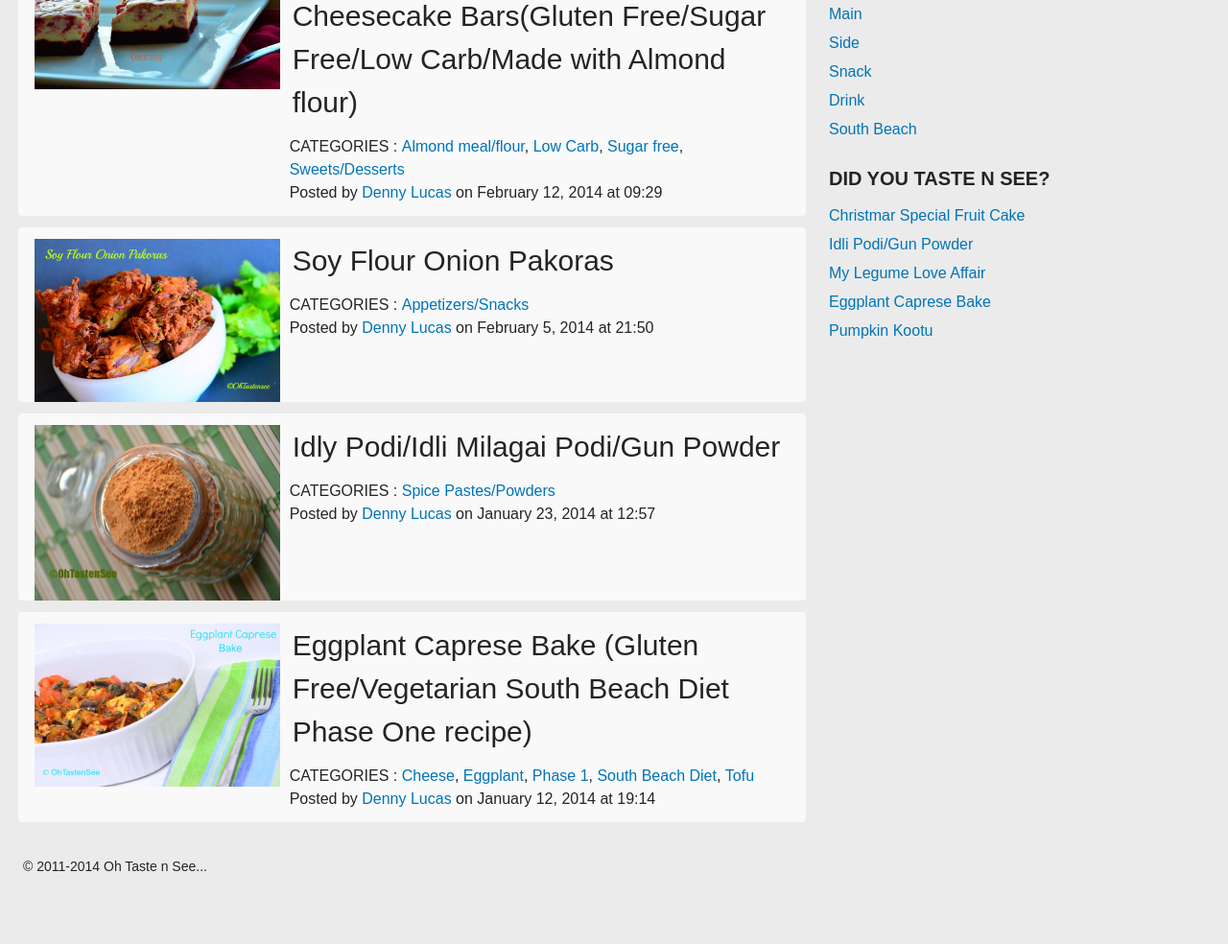
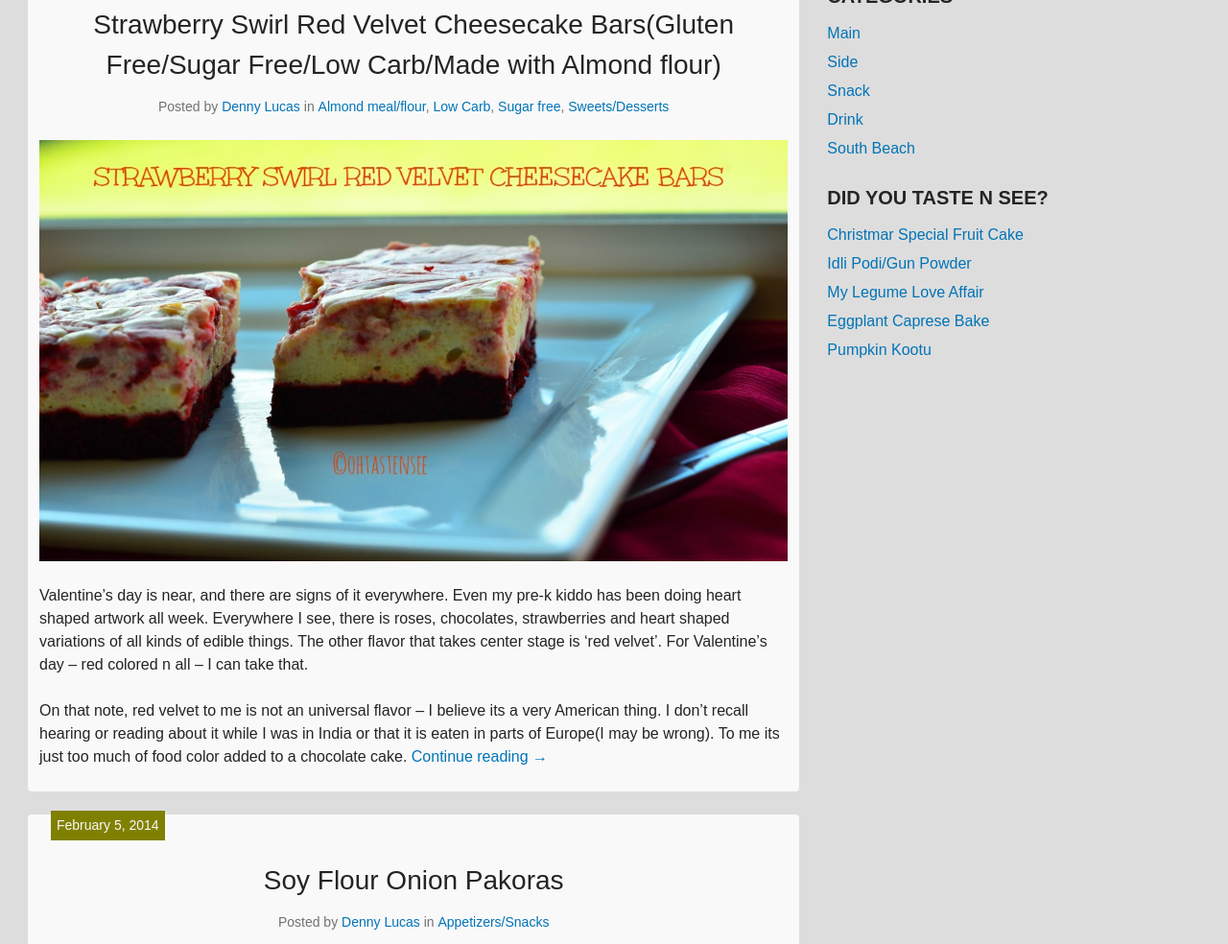
Before and after one commit to furalyon/otns_theme, a plain HTML site: page index.html in a window 1280 px wide. Shown: the part 236-1220 px from the top of the page at 96% size. Before the commit the page ends 1162 px from the top, so only its background shows below. Drawn offline with Linux system fonts and the light colour scheme.

Commit message:
main posts style update

```diff
--- a/index.html
+++ b/index.html
@@ -31,62 +31,38 @@
 	</div>
 
 	<div class="content-wrap"><div class="site-main" role="main">
-		<section class="main-posts">
+		<h1 class="accessibility">Recent Posts</h1>
 		<article class="main-posts__article">
-				<img src="/otns_theme/images/post-1.jpg" alt="post-1 thumb" class="main-posts__article__img"><!--
-				--><div class="main-posts__article__body">
-					<h2><a href="#">Strawberry Swirl Red Velvet Cheesecake Bars(Gluten Free/Sugar Free/Low Carb/Made with Almond flour)</a></h2>
-					<h4 class="list--inline__prefix">Categories</h4>
+			<h2 class="main-posts__article__heading"><a href="#">Strawberry Swirl Red Velvet Cheesecake Bars(Gluten Free/Sugar Free/Low Carb/Made with Almond flour)</a></h2>
+			<span class="main-posts__article__date">February 12, 2014</span>
+			<div class="main-posts__article__meta">
+				<p class="list--inline__prefix">Posted by <a href="#">Denny Lucas</a> in </p>
 				<ul class="list--inline">
 					<li><a href="#">Almond meal/flour</a></li>
 					<li><a href="#">Low Carb</a></li>
 					<li><a href="#">Sugar free</a></li>
 					<li><a href="#">Sweets/Desserts</a></li>
 				</ul>
-					<p class="article__footer">Posted by <a href="#">Denny Lucas</a> on February 12, 2014 at 09:29</p>
 			</div>
+			<img src="/otns_theme/images/post-1.jpg" alt="post-1 thumb" class="main-posts__article__img">
+
+			<p>Valentine&rsquo;s day is near, and there are signs of it everywhere. Even my pre-k kiddo has been doing heart shaped artwork all week. Everywhere I see, there is roses, chocolates, strawberries and heart shaped variations of all kinds of edible things. The other flavor that takes center stage is &lsquo;red velvet&rsquo;. For Valentine&rsquo;s day &ndash; red colored n all &ndash; I can take that.</p>
+
+			<p>On that note, red velvet to me is not an universal flavor &ndash; I believe its a very American thing. I don&rsquo;t recall hearing or reading about it while I was in India or that it is eaten in parts of Europe(I may be wrong). To me its just too much of food color added to a chocolate cake. <a href="#" class="link--more">Continue reading</a></p>
 		</article>
 
 		<article class="main-posts__article">
-				<img src="/otns_theme/images/post-2.jpg" alt="post-2 thumb" class="main-posts__article__img"><!--
-				--><div class="main-posts__article__body">
-					<h2><a href="#">Soy Flour Onion Pakoras</a></h2>
-					<h4 class="list--inline__prefix">Categories</h4>
+			<h2 class="main-posts__article__heading"><a href="#">Soy Flour Onion Pakoras</a></h2>
+			<span class="main-posts__article__date">February 5, 2014</span>
+			<div class="main-posts__article__meta">
+				<p class="list--inline__prefix">Posted by <a href="#">Denny Lucas</a> in </p>
 				<ul class="list--inline">
 					<li><a href="#">Appetizers/Snacks</a></li>
 				</ul>
-					<p class="article__footer">Posted by <a href="#">Denny Lucas</a> on February 5, 2014 at 21:50</p>
 			</div>
+			<img src="/otns_theme/images/post-2.jpg" alt="post-2 thumb" class="main-posts__article__img">
+			<p>This week has been all about the amazing win that the Seattle Seahawks have had at Superbowl XLVIII. If you live in Seattle, whether you know and follow American football, whether you are part of the 12th man legacy, you would no doubt have been exposed to what is called the &lsquo;Blue Madness&rsquo;. Although no ardent follower of American football, I too have caught on the Blue fever and am happy to see celebrations in every corner of Seattle, welcoming the heroes who have brought home the Lombardi trophy. <a href="#" class="link--more">Continue reading</a></p>
 		</article>
-
-			<article class="main-posts__article">
-				<img src="/otns_theme/images/post-3.jpg" alt="post-3 thumb" class="main-posts__article__img"><!--
-				--><div class="main-posts__article__body">
-					<h2><a href="#">Idly Podi/Idli Milagai Podi/Gun Powder</a></h2>
-					<h4 class="list--inline__prefix">Categories</h4>
-					<ul class="list--inline">
-						<li><a href="#">Spice Pastes/Powders</a></li>
-					</ul>
-					<p class="article__footer">Posted by <a href="#">Denny Lucas</a> on January 23, 2014 at 12:57</p>
-				</div>
-			</article>
-
-			<article class="main-posts__article">
-				<img src="/otns_theme/images/post-4.jpg" alt="post-4 thumb" class="main-posts__article__img"><!--
-				--><div class="main-posts__article__body">
-					<h2><a href="#">Eggplant Caprese Bake (Gluten Free/Vegetarian South Beach Diet Phase One recipe)</a></h2>
-					<h4 class="list--inline__prefix">Categories</h4>
-					<ul class="list--inline">
-						<li><a href="#">Cheese</a></li>
-						<li><a href="#">Eggplant</a></li>
-						<li><a href="#">Phase 1</a></li>
-						<li><a href="#">South Beach Diet</a></li>
-						<li><a href="#">Tofu</a></li>
-					</ul>
-					<p class="article__footer">Posted by <a href="#">Denny Lucas</a> on January 12, 2014 at 19:14</p>
-				</div>
-			</article>
-		</section>
 	</div><!--
 
 	--><div class="site-side" role="complementary">
--- a/phy.scss/atoms/_island.scss
+++ b/phy.scss/atoms/_island.scss
@@ -16,9 +16,10 @@
 .islet{
     display:block;
     @extend .cf;
+    padding-left:$half-spacing-unit;
+    padding-right:$half-spacing-unit;
 }
-.island, .island-without-margin {
-    padding:$half-spacing-unit;
+.island {
     @include media-query(40.05em) {
       padding-left:$base-spacing-unit;
       padding-right:$base-spacing-unit;
@@ -36,6 +37,4 @@
  * Just like `.island`, only smaller.
  */
 .islet{
-    padding:$half-spacing-unit;
-    padding-bottom:0;
 }
--- a/phy.scss/atoms/link/_link--heading.scss
+++ b/phy.scss/atoms/link/_link--heading.scss
@@ -12,7 +12,6 @@
 	 */
 	color: $base-font-color;
 	&:hover {
-		color: $brand-color-complement;
-		background: $brand-color;
+		color: $brand-color;
 	}
 }
--- a/phy.scss/atoms/link/_link--more.scss
+++ b/phy.scss/atoms/link/_link--more.scss
@@ -11,7 +11,7 @@
  * more-link for backwards compatibility with my previous habit
  */
 .more-link {
-	position:absolute;
-	bottom:$half-spacing-unit/2;
-	right:$half-spacing-unit;
+	&:after {
+		content:' \2192';
+	}
 }
--- a/phy.scss/atoms/list/_list--inline.scss
+++ b/phy.scss/atoms/list/_list--inline.scss
@@ -23,7 +23,7 @@
  * customize punctuations used
  */
 $list--inline-punctuation:', ';
-$list--inline__prefix-punctuation: ' : ';
+$list--inline__prefix-punctuation: '';
 
 
 .list--inline,
--- a/phy.scss/molecules/_content-wrap.scss
+++ b/phy.scss/molecules/_content-wrap.scss
@@ -3,7 +3,7 @@
 \*------------------------------------*/
 
 .content-wrap {
-	@extend %grid;
+	// @extend %grid;
 }
 
 .site-main,
--- a/phy.scss/molecules/_logo.scss
+++ b/phy.scss/molecules/_logo.scss
@@ -19,6 +19,7 @@
 	@include grid-media-query('lap') {
 		width: 468px;
 		height: 78px;
+		margin:$half-spacing-unit;
 	}
 
 
--- a/phy.scss/molecules/_main-posts.scss
+++ b/phy.scss/molecules/_main-posts.scss
@@ -1,36 +1,56 @@
 /*------------------------------------*\
     $MAIN-POSTS
 \*------------------------------------*/
-
-.main-posts {
-	// @extend .list--block;
-}
 
 .main-posts__article {
 	// @extend .list--block__li;
 	background: $base-bg-color;
 	border-radius: $brand-round;
-	@extend .media;
-	@extend .islet;
-	margin-bottom:$half-spacing-unit;
+	padding:$base-spacing-unit $half-spacing-unit;
+	margin-bottom: $base-spacing-unit;
+	position:relative;
+	& :last-child {
+		margin-bottom:0;
+	}
 }
 
-.main-posts__article__img {
-	@extend .media__img;
-	@extend %lap--one-third;
-	// @extend %desk--one-quarter;
-}
-
-.main-posts__article__body {
-	@extend .media__body;
-	@extend %lap--two-thirds;
-	// @extend %desk--three-quarters;
-
-	> h2 a {
-		@extend .link--heading;
+	.main-posts__article__date {
+		position: absolute;
+		display: inline-block;
+		padding: 5px $half-spacing-unit/2;
+		background: $brand-color-2;
+		color: $brand-color-complement;
+		top:-$half-spacing-unit/3;
+		left:$base-spacing-unit;
+		@extend .milli;
 	}
 
-	.list--inline__prefix {
-		@extend .epsilon;
+	.main-posts__article__heading {
+		text-align: center;
+		margin-top: $base-spacing-unit;
+		a {
+			@extend .link--heading;
+		}
 	}
-}
+
+	.main-posts__article__meta {
+		text-align: center;
+		// text-transform: uppercase;
+		@extend .milli;
+		color: lighten($base-font-color,30%);
+		margin-bottom: $base-spacing-unit;
+	}
+
+	.main-posts__article__img {
+		display: block;
+		margin-bottom: $base-spacing-unit;
+	}
+
+	// .main-posts__article__body {
+	// 	@extend .media__body;
+	// 	// @extend %lap--one-half;
+	// 	// @extend %desk--three-quarters;
+	// 	.list--inline__prefix {
+	// 		@extend .epsilon;
+	// 	}
+	// }
--- a/phy.scss/molecules/_site-nav.scss
+++ b/phy.scss/molecules/_site-nav.scss
@@ -10,19 +10,10 @@
 		margin:0;
 		> li {
 			position: relative;
-			// border-right: $default-border;
-			// border-left: $default-border;
-			// border-radius: 20px;
-			// &:last-child {
-			// 	border-right: none;
-			// }
-			// &:first-child {
-			// 	border-left: none;
-			// }
 		}
 		> li > a {
 			@extend .list--inline-block__link;
-			padding:8px $base-spacing-unit;
+			padding:$half-spacing-unit $base-spacing-unit;
 			&:hover {
 				color: $brand-color;
 			}
--- a/phy.scss/molecules/_site-wrap.scss
+++ b/phy.scss/molecules/_site-wrap.scss
@@ -2,14 +2,15 @@
     $SITE-WRAPPER
 \*------------------------------------*/
 
-%site-wrap {
-	// max-width:100em;
-	// @extend .auto-margin;
-}
 
 .site-header,
 .content-wrap,
 .site-footer {
-	// @extend %site-wrap;
-	@extend .island-without-margin;
+	@extend .island;
 }
+
+.content-wrap,
+.site-footer {
+	max-width: 80em;
+	@extend .auto-margin;
+}
--- a/phy.scss/properties/_font-sizes.scss
+++ b/phy.scss/properties/_font-sizes.scss
@@ -8,7 +8,7 @@ $base-font-size:    16px!default;
 $base-line-height:  24px!default;
 
 $h1-size:           36px!default; // .alpha
-$h2-size:           30px!default; // .beta
+$h2-size:           28px!default; // .beta
 $h3-size:           24px!default; // .gamma
 $h4-size:           20px!default; // .delta
 $h5-size:           16px!default; // .epsilon
--- a/phy.scss/properties/_ui.scss
+++ b/phy.scss/properties/_ui.scss
@@ -6,13 +6,13 @@
  * Default colour for objects’ borders etc.
  */
 
-$base-ui-color:      $brand-color-2;
+$base-ui-color:      #aaa;
 
 /**
  * default body background color
  */
 
-$body-bg-color:      #ebebeb;
+$body-bg-color:      #ddd;
 
 
 /**
```
Also changed, not shown: css/style.min.css. Lines whose indentation alone changed are shown as unchanged.
